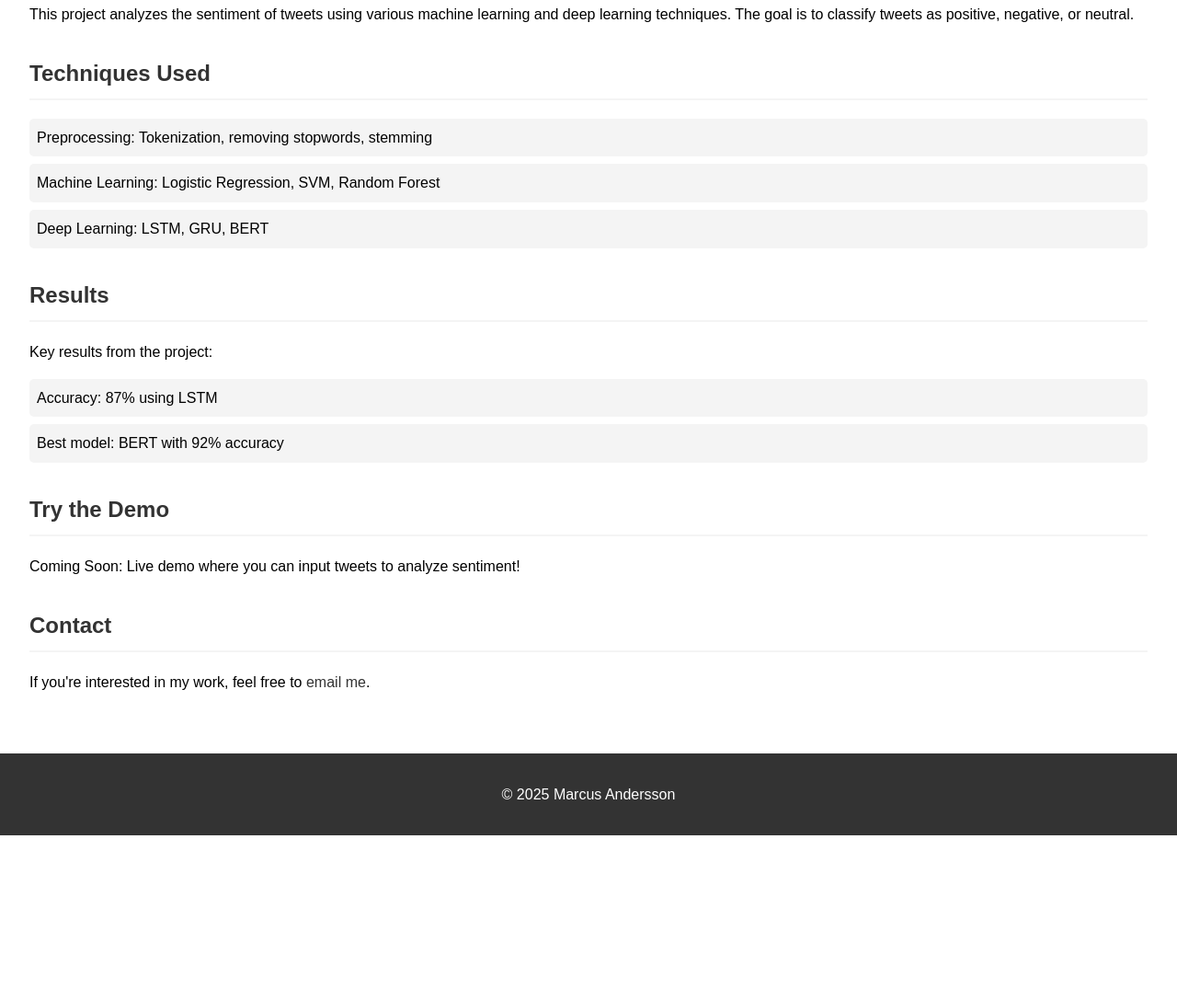
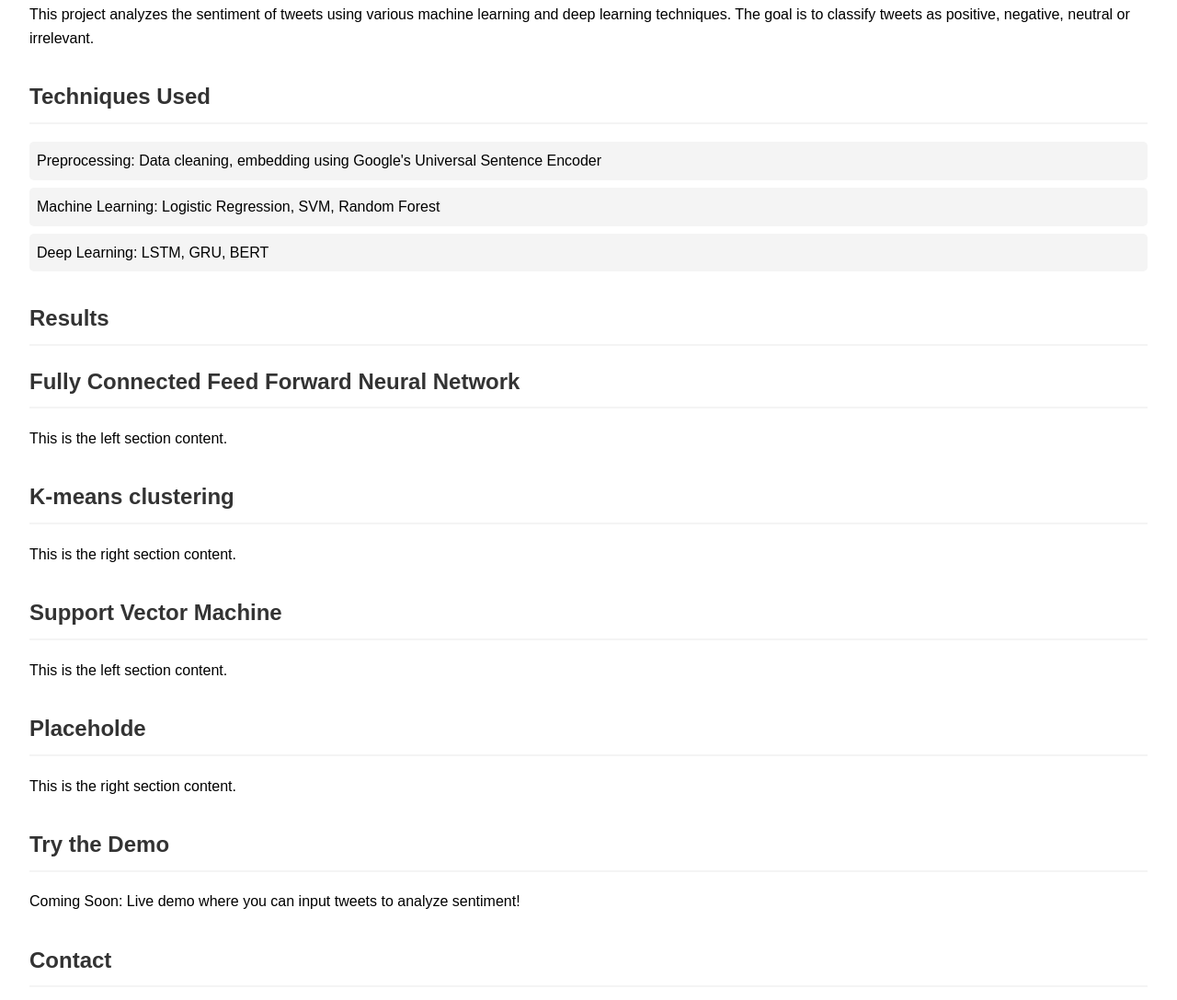
Before and after one commit to maruand/personal-website, a plain HTML site: page index.html in a window 1280 px wide. Shown: the part 274-1361 px from the top of the page at 92% size. Before the commit the page ends 1182 px from the top, so only its background shows below. Drawn offline with Linux system fonts and the light colour scheme; a script that the page names is missing.

Commit message:
changed results section

```diff
--- a/index.html
+++ b/index.html
@@ -15,13 +15,13 @@
   <main>
     <section id="overview">
       <h2>Project Overview</h2>
-      <p>This project analyzes the sentiment of tweets using various machine learning and deep learning techniques. The goal is to classify tweets as positive, negative, or neutral.</p>
+      <p>This project analyzes the sentiment of tweets using various machine learning and deep learning techniques. The goal is to classify tweets as positive, negative, neutral or irrelevant.</p>
     </section>
 
     <section id="techniques">
       <h2>Techniques Used</h2>
       <ul>
-        <li>Preprocessing: Tokenization, removing stopwords, stemming</li>
+        <li>Preprocessing: Data cleaning, embedding using Google's Universal Sentence Encoder</li>
         <li>Machine Learning: Logistic Regression, SVM, Random Forest</li>
         <li>Deep Learning: LSTM, GRU, BERT</li>
       </ul>
@@ -29,11 +29,28 @@
 
     <section id="results">
       <h2>Results</h2>
-      <p>Key results from the project:</p>
-      <ul>
-        <li>Accuracy: 87% using LSTM</li>
-        <li>Best model: BERT with 92% accuracy</li>
-      </ul>
+      <div class="container">
+        <section class="left">
+          <h2>Fully Connected Feed Forward Neural Network</h2>
+          <p>This is the left section content.</p>
+        </section>
+        <section class="right">
+          <h2>K-means clustering</h2>
+          <p>This is the right section content.</p>
+        </section>
+      </div>
+
+      <div class="container">
+        <section class="left">
+          <h2>Support Vector Machine</h2>
+          <p>This is the left section content.</p>
+        </section>
+        <section class="right">
+          <h2>Placeholde</h2>
+          <p>This is the right section content.</p>
+        </section>
+      </div>
+
     </section>
 
     <section id="demo">
```
